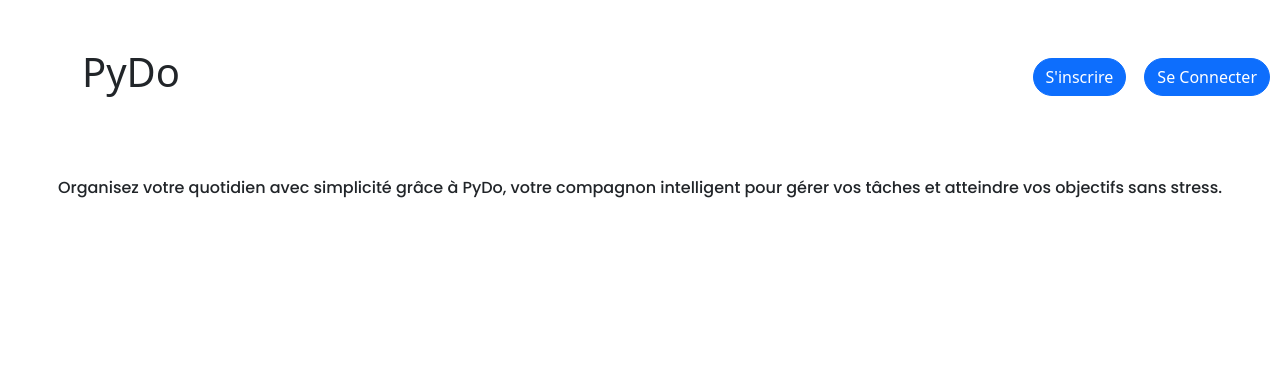
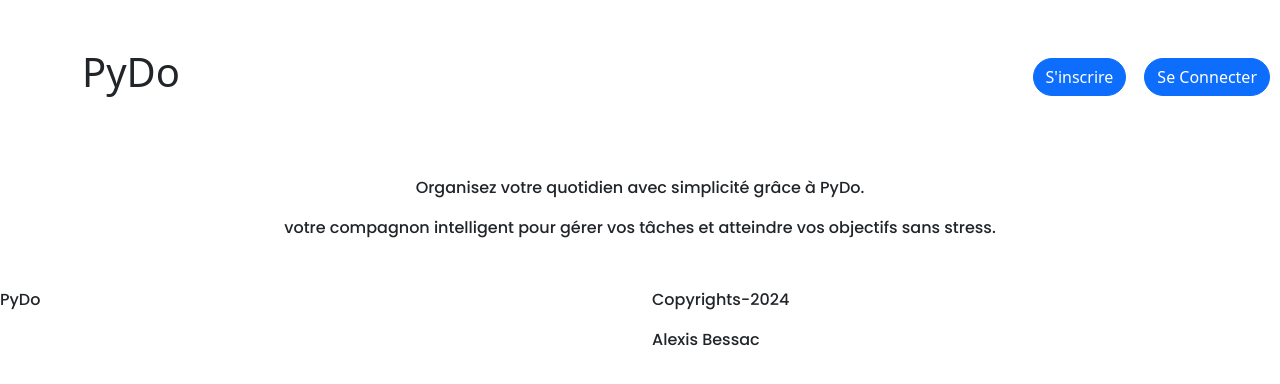
Before and after one commit to AlexisBessac/PyDo, an Angular app: page / in a window 1280 px wide. Shown: the top 384 px of the page. Built offline with nearby package versions, Linux system fonts and the light colour scheme.

Commit message:
Mise en place du footer et de son CSS

```diff
--- a/src/app/app.component.html
+++ b/src/app/app.component.html
@@ -12,8 +12,24 @@
 <main class="main">
   <section class="my-4">
     <p class="text-center">
-      Organisez votre quotidien avec simplicité grâce à PyDo, votre compagnon intelligent pour gérer vos tâches et atteindre vos objectifs sans stress.
+      Organisez votre quotidien avec simplicité grâce à PyDo.
+    </p>
+    <p class="text-center mt-2">
+      votre compagnon intelligent pour gérer vos tâches et atteindre vos objectifs sans stress.
     </p>
   </section>
 </main>
+<footer class="footer py-4">
+  <div class="row">
+    <div class="col-lg-6">
+        <p class="logo ml-2">
+          PyDo
+        </p>
+    </div>
+    <div class="col-lg-6">
+        <p>Copyrights-2024</p>
+        <p>Alexis Bessac</p>
+    </div>
+  </div>
+</footer>
 <router-outlet />
--- a/src/styles.scss
+++ b/src/styles.scss
@@ -1,5 +1,5 @@
 /* You can add global styles to this file, and also import other style files */
-.main{
+.main, .footer{
     font-family: "Poppins", sans-serif;
     font-weight: 500;
     font-style: normal;
```
